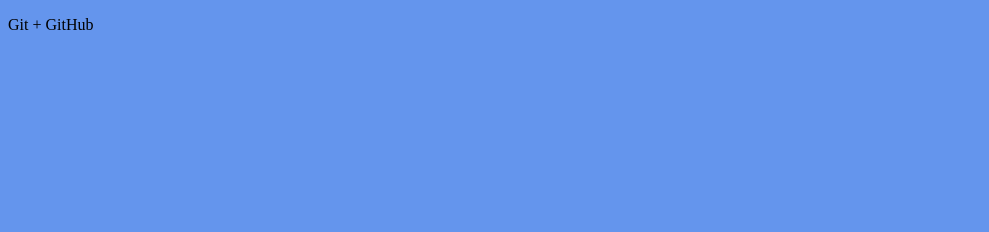
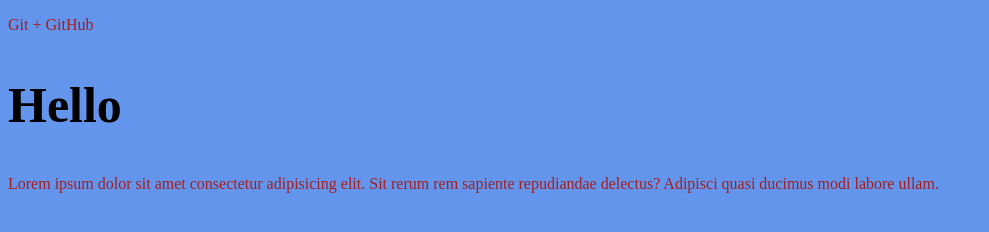
Before and after one commit to ChariotOfFire/Learn_Git, a plain HTML site: page index.html in a window 1280 px wide. Shown: the whole page, without its empty margins (0-989 px from the left). Drawn offline with Linux system fonts and the light colour scheme.

Commit message:
Наши первые изменения

```diff
--- a/css/main.css
+++ b/css/main.css
@@ -1,3 +1,11 @@
 body{
     background-color: cornflowerblue;
+
 }
+p {
+color: rgb(165, 30, 30);
+}
+
+h2{
+    font-size: 50px;
+}
--- a/index.html
+++ b/index.html
@@ -9,5 +9,7 @@
 </head>
 <body>
     <p>Git + GitHub</p>
+    <h2>Hello</h2>
+    <p>Lorem ipsum dolor sit amet consectetur adipisicing elit. Sit rerum rem sapiente repudiandae delectus? Adipisci quasi ducimus modi labore ullam.</p>
 </body>
 </html>
```
